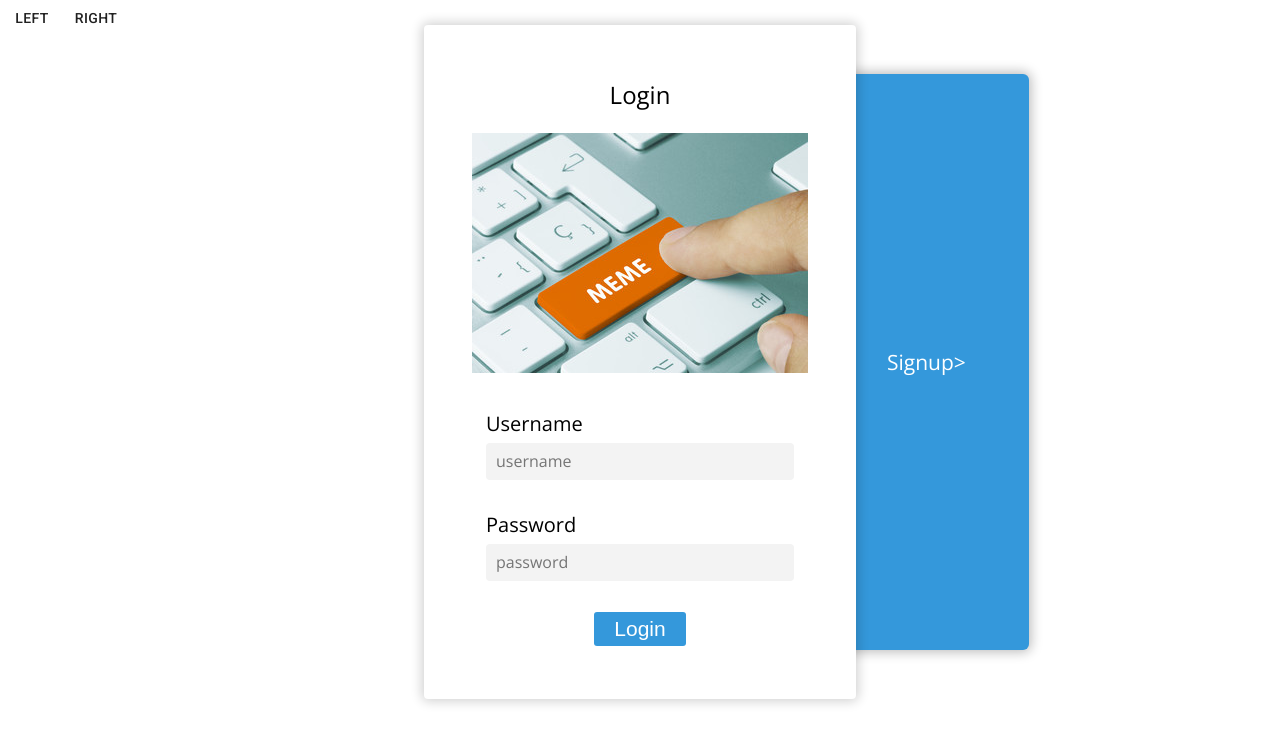
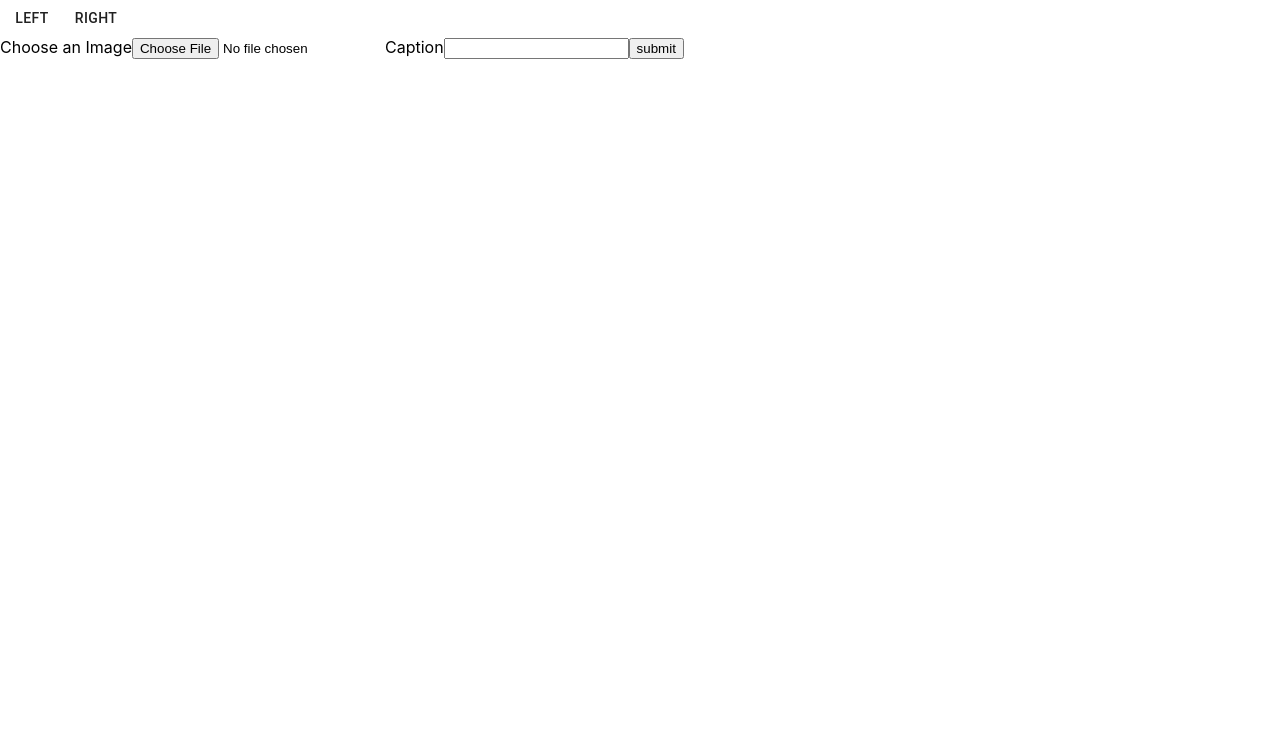
Before and after one commit to wchestnuti27/Red-Badge-Client, a React (Create React App) app: page / in a window 1280 px wide. Shown: the top 744 px of the page. Built offline with nearby package versions, Linux system fonts and the light colour scheme.

Commit message:
converted PostMeme to txs

```diff
--- a/src/App.tsx
+++ b/src/App.tsx
@@ -5,13 +5,20 @@ import Navbar from './components/Navbar/Navbar';
 
 import Auth from './components/auth/Auth';
 import Feed from './components/CRUD/Feed/Feed';
+import PostMeme from './components/CRUD/Feed/PostMeme';
 
 import './components/auth/style.scss'
 
 document.title = 'SupreMemes';
 
-class App extends React.Component {
-  constructor(props) {
+type AppState = {
+  sessionToken: string | null,
+  guestUser: boolean,
+  authToggler: boolean
+}
+
+class App extends React.Component<{}, AppState> {
+  constructor(props: any) {
     super(props)
 
     this.state = {
@@ -22,7 +29,7 @@ class App extends React.Component {
   }
 
 
-  updateToken(newToken) {
+  updateToken(newToken: string) {
     localStorage.setItem('token', newToken);
     this.setState({ sessionToken: localStorage.getItem('token') })
     console.log(this.state.sessionToken)
@@ -39,13 +46,13 @@ class App extends React.Component {
 
   componentDidMount() {
     console.log('how are ya?')
-    console.log(this.state.guestUser)
+    console.log('GuesUser', this.state.guestUser)
   }
 
 
   render() {
     const guestUserSwitch = () => {
-      return (this.state.authToggler ? <Auth updateToken={this.updateToken.bind(this)} /> : <Feed />) // this toggles guest user landing page and auth
+      return (this.state.sessionToken === null ? <Auth updateToken={this.updateToken.bind(this)} /> : <PostMeme sessionToken={this.state.sessionToken} />) // this toggles guest user landing page and auth
     }
     return (
       <div>
--- a/src/components/CRUD/Feed/Feed.tsx
+++ b/src/components/CRUD/Feed/Feed.tsx
@@ -1,5 +1,7 @@
 import React, { Component } from 'react';
 import FeedDisplay from './FeedDisplay';
+
+import CircularProgress from '@material-ui/core/CircularProgress';
 
 type MemeState = {
     memes: any[]
@@ -37,7 +39,7 @@ export default class Feed extends Component<AcceptedProps, MemeState> {
     render() {
         return (
             <div>
-                {this.state.memes != [] ? <FeedDisplay memes={this.state.memes} /> : null}
+                {this.state.memes !== [] ? <FeedDisplay memes={this.state.memes} /> : <CircularProgress />}
             </div>
         )
     }
--- a/src/components/CRUD/Feed/PostMeme.jsx
+++ b/src/components/CRUD/Feed/PostMeme.tsx
@@ -1,21 +1,35 @@
 import React, { Component } from 'react';
 
-export default class Feed extends Component {
-    constructor(props) {
+type PostState = {
+    memeImage: string | Blob,
+    caption: string,
+    voteCount: string
+}
+
+type AcceptedProps = {
+    sessionToken: string | null
+}
+
+export default class Feed extends Component<AcceptedProps, PostState> {
+    constructor(props: AcceptedProps) {
         super(props)
 
         this.state = {
-            memeImage: {},
+            memeImage: '',
             caption: '',
-            voteCount: 0,
-
-
-            token: 'eyJhbGciOiJIUzI1NiIsInR5cCI6IkpXVCJ9.eyJpZCI6IjU1YjkzNzliLTA4ZjAtNDhjNC1iZGYwLTBmYTFhMzkyNTlkNiIsImlhdCI6MTU4NjI5MzI4MywiZXhwIjoxNTg2Mzc5NjgzfQ.7280uQD043mzICIwx60J02yLHaQ8W1owDNDy7hAXT_Y'
+            voteCount: '0',
         }
     }
 
+    checkSessionToken(token: string | null): string {
+        if (token === null) {
+            return 'no token'
+        } else {
+            return token
+        }
+    }
 
-    handleSubmit(event) {
+    handleSubmit(event: any) {
         event.preventDefault();
 
         let formData = new FormData();
@@ -27,24 +41,23 @@ export default class Feed extends Component {
             method: 'POST',
             body: formData,
             headers: new Headers({
-                'Authorization': this.state.token
+                'Authorization': this.checkSessionToken(this.props.sessionToken)
             })
         })
             .then(response => response.json())
             .then(jsonData => console.log(jsonData))
     }
 
+    changeMemeImage(e: any) {
+        this.setState({ memeImage: e.target.files[0] });
+    }
+
     render() {
         return (
             <div>
-                <form onSubmit={event => this.handleSubmit(event)}>
+                <form encType="multipart/form-data" onSubmit={event => this.handleSubmit(event)}>
                     <label htmlFor="memeImage">Choose an Image</label>
-                    <input
-                        type="file"
-                        method="post"
-                        encType="multipart/form-data"
-                        onChange={e => this.setState({ memeImage: e.target.files[0] })}
-                    />
+                    <input type="file" onChange={e => this.changeMemeImage(e)} />
 
                     <label htmlFor="caption">Caption</label>
                     <input type="text" onChange={e => this.setState({ caption: e.target.value })} />
```
